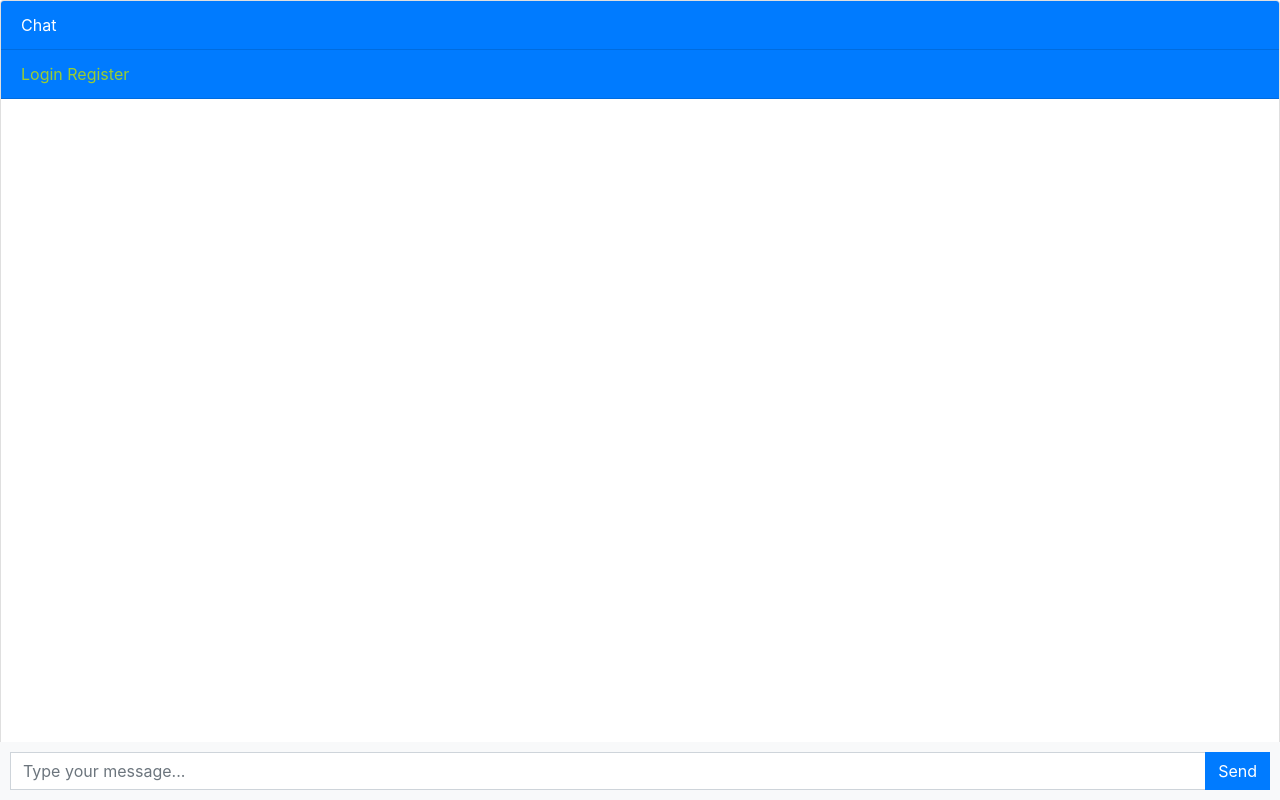
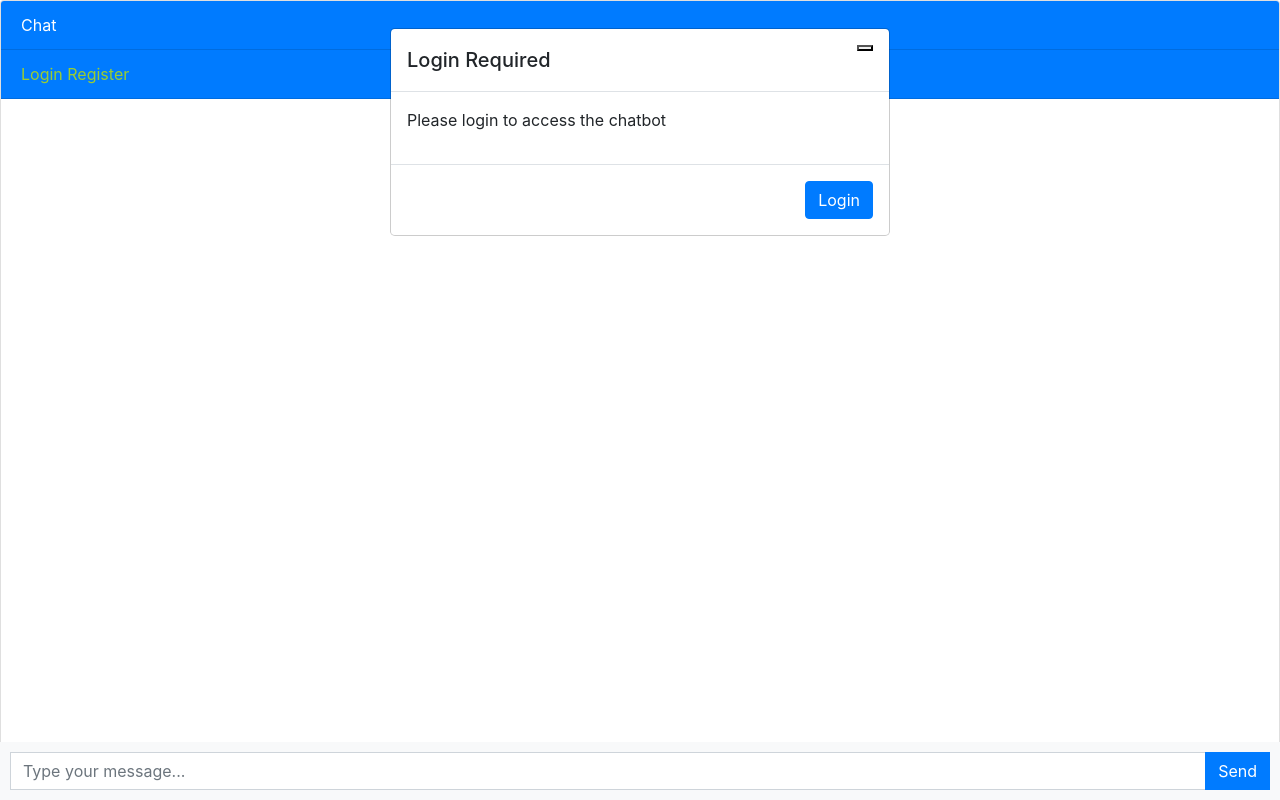
Before and after one commit to Vigilante120/django-chatbot, a Django app: page / in a window 1280 px wide. Run offline with Django 4.2, Linux system fonts and the light colour scheme; data comes from the database, SQL or seed files in the repository; parts of the project's set-up code (start-up, migrations or seed data) failed here and were passed over; some libraries are stand-ins or nearby versions.

Commit message:
Modal to ask for login

```diff
--- a/templates/chatbot.html
+++ b/templates/chatbot.html
@@ -65,6 +65,25 @@
 
 
 {% block content %}
+
+<!-- Modal -->
+<div class="modal fade" id="exampleModal" tabindex="-1" aria-labelledby="exampleModalLabel" aria-hidden="true">
+  <div class="modal-dialog">
+    <div class="modal-content">
+      <div class="modal-header">
+        <h5 class="modal-title" id="exampleModalLabel">Login Required</h5>
+        <button type="button" class="btn-close" data-bs-dismiss="modal" aria-label="Close"></button>
+      </div>
+      <div class="modal-body">
+        <p>Please login to access the chatbot</p>
+      </div>
+      <div class="modal-footer text-center">
+        <a href="login" class="btn btn-primary">Login</a>
+      </div>
+    </div>
+  </div>
+</div>
+
 <div class="chat-container">
   <div class="card flex-grow-1">
 
@@ -126,6 +145,14 @@
 
 <script>
 
+document.addEventListener("DOMContentLoaded", function() {
+                setTimeout(function() {
+                    document.querySelector('#exampleModal').classList.add('show');
+                    document.querySelector('#exampleModal').style.display = "block";
+                    document.querySelector('body').classList.add('modal-open');
+                }, 2000);
+            });
+
 const messagesList = document.querySelector('.messages-list');
 const messageForm = document.querySelector('.message-form');
 const messageInput = document.querySelector('.message-input');
```
